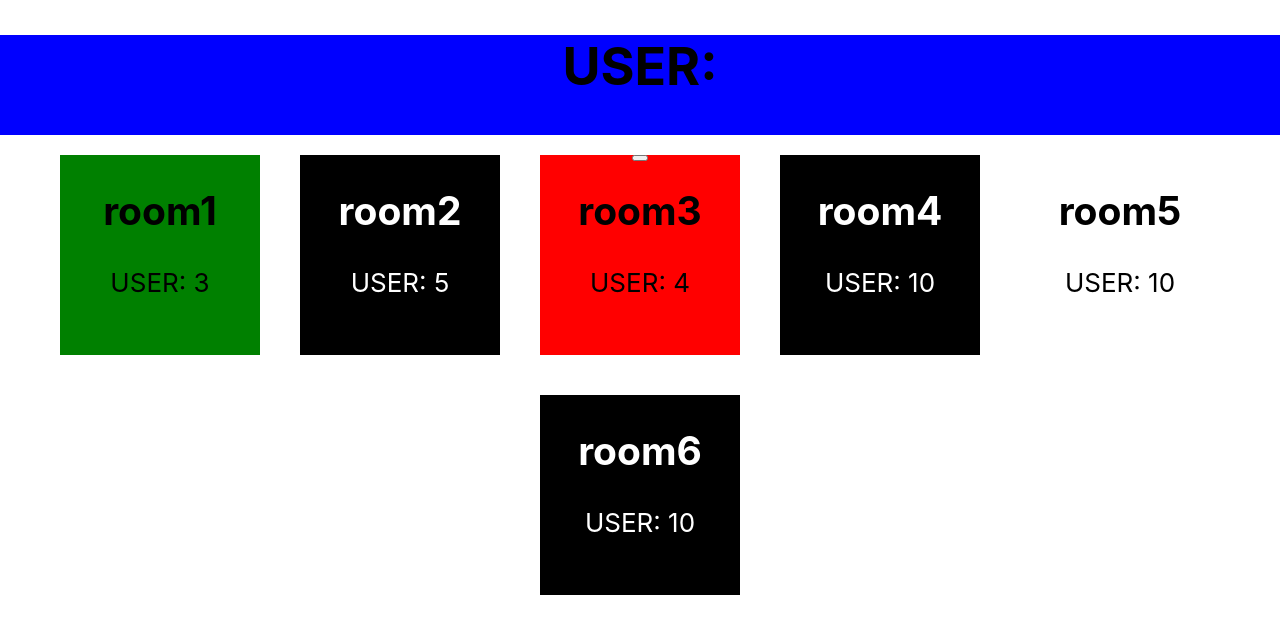
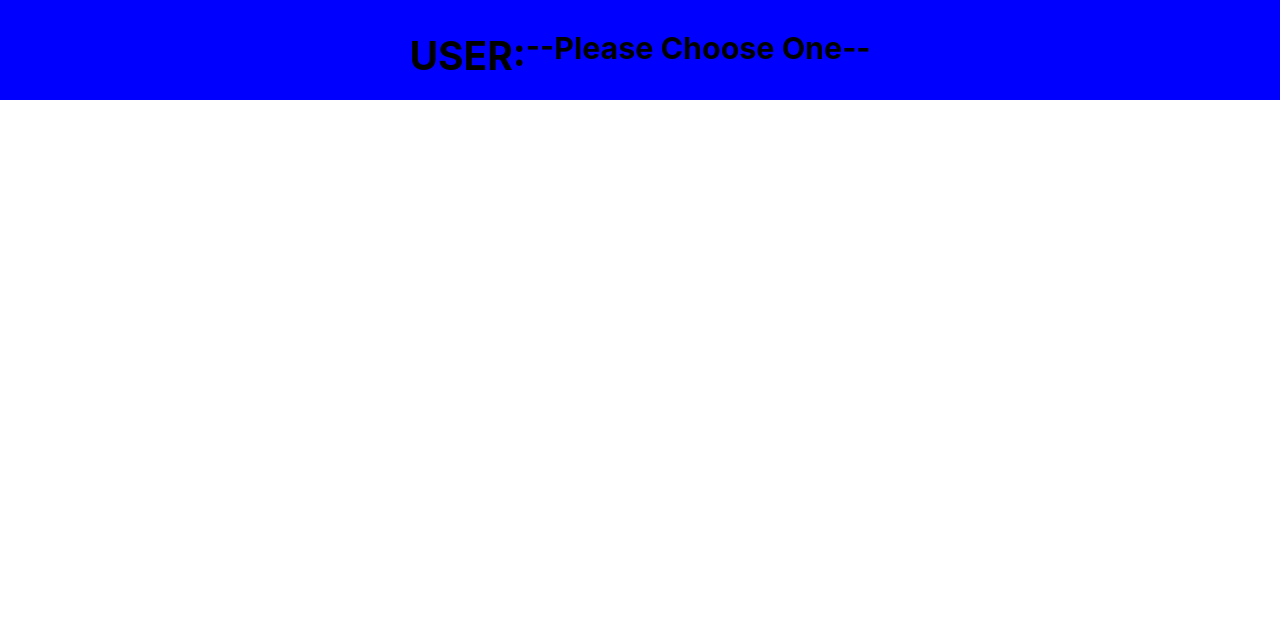
Before and after one commit to radhikarajgire/flexchallenge, a React (Create React App) app: page / in a window 1280 px wide. Shown: the top 634 px of the page. Built offline with nearby package versions, Linux system fonts and the light colour scheme.

Commit message:
dashboard

```diff
--- /dev/null
+++ b/src/components/listChoice/listChoice.js
@@ -0,0 +1,32 @@
+import React, {useContext, useState, useEffect} from "react"
+import { StateContext } from "../stateContext/stateContext";
+import Styles from "./listChoice.module.css"
+
+function ListChoice(){
+    const {user, setUser, roomState, setRoomState, dash, setDash} = useContext(StateContext)
+    const [fishChip, setFishChip] = useState([])
+
+    useEffect(()=>{
+        let newarray = roomState.map(e=>e[2])
+        let uniqueinput = [...new Set(newarray)]
+        let newuniqueinput = uniqueinput.sort((a,b)=>a-b)
+        setFishChip(newuniqueinput)
+    },[])
+
+
+return(
+    <div className={Styles.container} style={{height: 47*fishChip.length}}>
+
+        <h4 onClick={(h)=>{setUser(0); setDash("USER ADMIN")}} className={Styles.option} value={0}>ADMIN</h4>
+        {fishChip.map((e,i)=> <h4 onClick={()=>{setUser(e); setDash("USER "+e)}} className={Styles.option} key={i} value={e}>USER {e}</h4>)}
+
+    </div>
+
+
+
+)
+
+
+}
+
+export default ListChoice
--- /dev/null
+++ b/src/components/listChoice/listChoice.module.css
@@ -0,0 +1,15 @@
+.option:hover {
+  cursor: pointer;
+  transform: scale(0.9);
+}
+
+.container {
+  width: 200px;
+  background-color: lightblue;
+  opacity: 100;
+}
+
+.option {
+  margin: 0;
+  padding: 0;
+}
--- a/src/components/stateContext/stateContext.js
+++ b/src/components/stateContext/stateContext.js
@@ -4,13 +4,14 @@ export const StateContext = createContext({})
 
 export default function StateContextProvider({children}){
 
-    const [user, setUser] = useState(["user1","user2","user3"])
-    const [roomState, setRoomState] = useState([["room1", 1, 3, "green"],["room2", 0, 5, "blue"],["room3", 1, 4, "red"],["room4", 0, 10, "white"],["room5", 1, 10, "white"],["room6", 0, 10, "blue"]])
+    const [user, setUser] = useState()
+    const [roomState, setRoomState] = useState([["room1", 1, 3, "green"],["room2", 0, 5, "blue"],["room3", 1, 4, "red"],["room4", 0, 10, "white"],["room5", 1, 10, "white"],["room6", 0, 10, "blue"],["room1", 1, 7, "yellow"]])
+    const [dash, setDash] = useState("--Please Choose One--")
 
 return (
     <StateContext.Provider
     value={{
-        user, setUser, roomState, setRoomState
+        user, setUser, roomState, setRoomState, dash, setDash
 
     }}>
     {children}
--- a/src/components/userDashboard/useDashboard.module.css
+++ b/src/components/userDashboard/useDashboard.module.css
@@ -5,6 +5,8 @@
 }
 
 .banner {
+  display: inline-flex;
+  justify-content: center;
   position: relative;
   width: 100%;
   height: 100px;
@@ -16,3 +18,8 @@
   width: 100vw;
   height: 100vh;
 }
+
+.option:hover {
+  cursor: pointer;
+  transform: scale(0.9);
+}
--- a/src/components/userDashboard/userDashboard.js
+++ b/src/components/userDashboard/userDashboard.js
@@ -1,22 +1,27 @@
-import React, {useContext} from "react"
+import React, {useContext, useState, useEffect} from "react"
 import { StateContext } from "../stateContext/stateContext";
 import Styles from "./useDashboard.module.css"
 import SingleRoom from "../singleRoom/singleRoom"
+import ListChoice from "../listChoice/listChoice"
 
 
 function DashBoard(){
 
+    const {user, setUser, roomState, setRoomState, dash, setDash} = useContext(StateContext)
 
-const {user, setUser, roomState, setRoomState} = useContext(StateContext)
+
+
+
+
 
     return (
-        <div className={Styles.container}>
+        <div className={Styles.container} >
             <div className={Styles.banner}>
-                <h1>{"USER: "}</h1>
-                <button></button>
+                <h2>USER:</h2>
+                <h3 className={Styles.option} onMouseDown={()=>{setDash(<ListChoice/>)}} value="">{dash}</h3>
             </div>
             <div className={Styles.box}>
-                {roomState.map((e, i)=><SingleRoom fish={i}/>)}
+                {roomState.map((e, i)=>user===0?<SingleRoom key={i} fish={i}/>:e[2]===user?<SingleRoom key={i} fish={i}/>:"")}
             </div>
         </div>
     )
```
